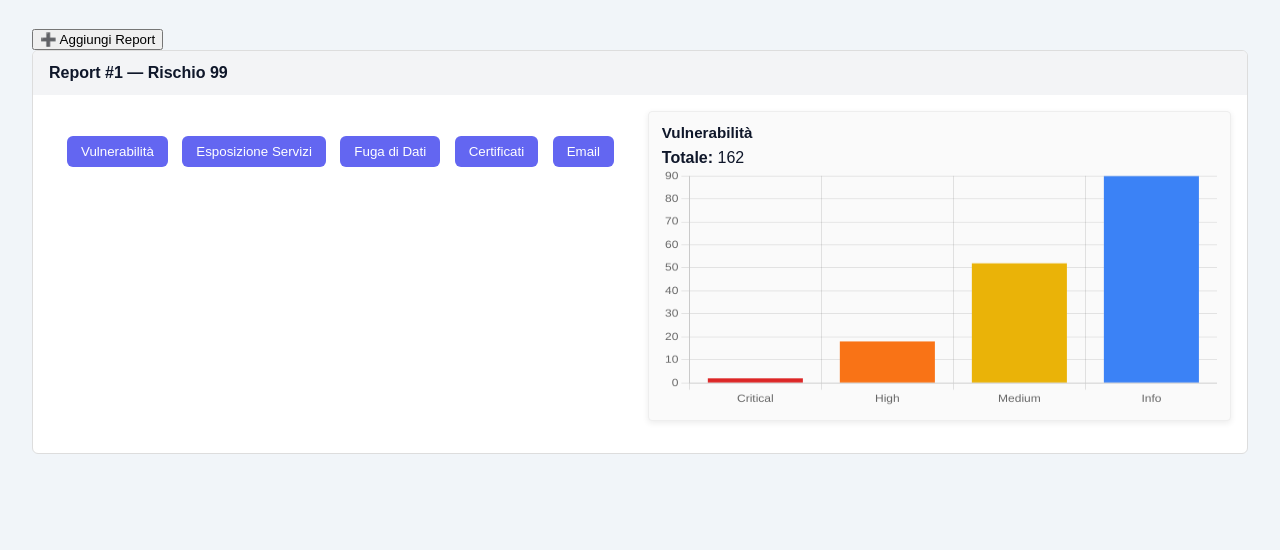
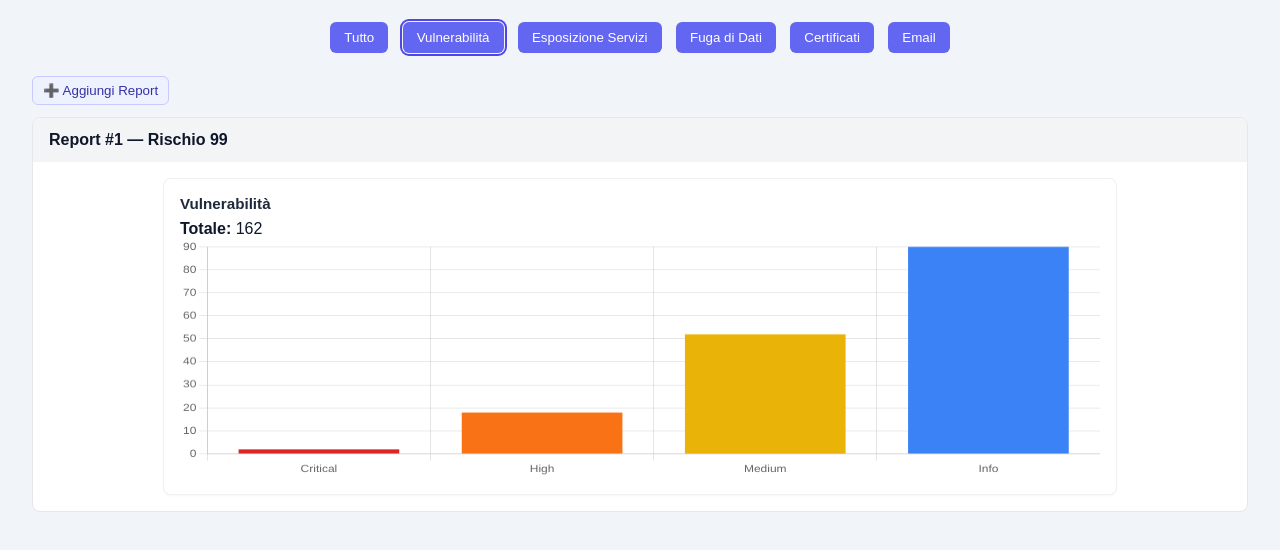
Before and after one commit to LorenzoSuppa00/Task_Colloquio, a website: page public/index.html in a window 1280 px wide. Both pictures are taken after a click on the button "Vulnerabilità". Shown: the part 84-634 px from the top of the page. Drawn offline with nearby package versions, Linux system fonts and the light colour scheme.

Commit message:
Fix Vari

```diff
--- a/public/index.html
+++ b/public/index.html
@@ -10,6 +10,16 @@
 <body>
   <h1>Security Report Dashboard</h1>
 
+  <!-- FILTRI GLOBALI (una sola volta) -->
+  <div class="filters" id="globalFilters">
+    <button data-section="tutto" class="active">Tutto</button>
+    <button data-section="vulnerabilita">Vulnerabilità</button>
+    <button data-section="servizi">Esposizione Servizi</button>
+    <button data-section="dati">Fuga di Dati</button>
+    <button data-section="certificati">Certificati</button>
+    <button data-section="email">Email</button>
+  </div>
+
   <div class="controls">
     <button id="inviaBtn">➕ Aggiungi Report</button>
   </div>
--- a/public/script.js
+++ b/public/script.js
@@ -1,6 +1,26 @@
 const accordion = document.getElementById("accordion");
+
+// --- Stato filtro globale ---
+let activeFilter = "tutto"; // "tutto" | "vulnerabilita" | "servizi" | "dati" | "certificati" | "email"
+
 document.addEventListener("DOMContentLoaded", () => {
   document.getElementById("inviaBtn").addEventListener("click", inviaReport);
+
+  // Wiring barra filtri globale
+  const gf = document.getElementById("globalFilters");
+  if (gf) {
+    gf.addEventListener("click", (e) => {
+      const btn = e.target.closest("button[data-section]");
+      if (!btn) return;
+      activeFilter = btn.dataset.section;
+
+      // Aggiorna stato attivo UI
+      gf.querySelectorAll("button").forEach(b => b.classList.toggle("active", b === btn));
+
+      // Applica a tutte le card
+      applyGlobalFilter();
+    });
+  }
 });
 
 const toNum = (v) => {
@@ -22,6 +42,38 @@ function normalizePorts(n_port) {
   return { labels, values };
 }
 
+// Applica il filtro globale a TUTTE le card
+function applyGlobalFilter() {
+  document.querySelectorAll(".accordion-card").forEach(applyFilterToCard);
+}
+
+function updateLayoutClass(body) {
+  const visible = [...body.querySelectorAll(".section")]
+    .filter(sec => sec.style.display !== "none").length;
+
+  body.classList.remove("one-visible", "two-visible");
+  if (visible === 1) body.classList.add("one-visible");
+  if (visible === 2) body.classList.add("two-visible");
+}
+
+
+// Applica il filtro globale ad una singola card
+function applyFilterToCard(card) {
+  const body = card.querySelector(".accordion-body");
+  const sections = body.querySelectorAll(".section");
+
+  if (activeFilter === "tutto") {
+    sections.forEach(sec => (sec.style.display = "block"));
+  } else {
+    sections.forEach(sec => {
+      sec.style.display = sec.classList.contains(activeFilter) ? "block" : "none";
+    });
+  }
+
+  updateLayoutClass(body);
+}
+
+
 function renderReport(data, idx) {
   const result =
     data && data.results && data.results[0] ? data.results[0] : null;
@@ -36,14 +88,6 @@ function renderReport(data, idx) {
       <h3>Report #${idx + 1} — Rischio ${result.risk_score ?? "—"}</h3>
     </div>
     <div id="${collapseId}" class="accordion-body">
-
-      <div class="filters">
-        <button data-section="vulnerabilita">Vulnerabilità</button>
-        <button data-section="servizi">Esposizione Servizi</button>
-        <button data-section="dati">Fuga di Dati</button>
-        <button data-section="certificati">Certificati</button>
-        <button data-section="email">Email</button>
-      </div>
 
       <div class="card section vulnerabilita">
         <h4>Vulnerabilità</h4>
@@ -110,16 +154,6 @@ function renderReport(data, idx) {
     body.classList.toggle("open");
   });
 
-  // filtri locali
-  card.querySelectorAll(".filters button").forEach((btn) => {
-    btn.addEventListener("click", () => {
-      const section = btn.getAttribute("data-section");
-      card.querySelectorAll(".section").forEach((sec) => {
-        sec.style.display = sec.classList.contains(section) ? "block" : "none";
-      });
-    });
-  });
-
   // --- GRAFICI ---
   const risk = toNum(result.risk_score);
   new Chart(document.getElementById(`riskChart-${idx}`), {
@@ -130,7 +164,12 @@ function renderReport(data, idx) {
         { data: [risk, 100 - risk], backgroundColor: ["#ef4444", "#22c55e"] },
       ],
     },
-    options: { plugins: { legend: { position: "bottom" } }, cutout: "60%" },
+    options: {
+      plugins: { legend: { position: "bottom" } },
+      cutout: "60%",
+      responsive: true,
+      maintainAspectRatio: false,
+    },
   });
 
   let total = result?.n_vulns?.total;
@@ -163,6 +202,8 @@ function renderReport(data, idx) {
     options: {
       plugins: { legend: { display: false } },
       scales: { y: { beginAtZero: true } },
+      responsive: true,
+      maintainAspectRatio: false,
     },
   });
 
@@ -182,8 +223,13 @@ function renderReport(data, idx) {
     options: {
       plugins: { legend: { display: false } },
       scales: { y: { beginAtZero: true } },
+      responsive: true,
+      maintainAspectRatio: false,
     },
   });
+
+  // Applica subito il filtro globale corrente a questa card appena creata
+  applyFilterToCard(card);
 }
 
 async function boot() {
@@ -192,6 +238,7 @@ async function boot() {
     if (!res.ok) throw new Error("HTTP " + res.status);
     const data = await res.json();
     renderReport(data, 0); // carica sempre il primo report da JSON
+    document.querySelector(".accordion-body")?.classList.add("open");
   } catch (e) {
     accordion.innerHTML = `<p class="error">Errore nel caricamento: ${e.message}</p>`;
   }
--- a/public/styles.css
+++ b/public/styles.css
@@ -1,3 +1,4 @@
+/* ====== Base ====== */
 body {
   font-family: Arial, sans-serif;
   margin: 2rem;
@@ -10,7 +11,7 @@ h1 {
   font-size: 2rem;
   font-weight: 700;
   color: #0f172a;
-  margin-bottom: 2rem;
+  margin-bottom: 1.25rem;
   position: relative;
 }
 h1::after {
@@ -23,58 +24,24 @@ h1::after {
   border-radius: 2px;
 }
 
-.card {
-  background: white;
-  border-radius: 8px;
-  padding: 1rem 1.5rem;
-  margin-bottom: 1.5rem;
-  box-shadow: 0 2px 6px rgba(0, 0, 0, 0.08);
+.label { font-weight: bold; }
+
+.error { color: #b91c1c; }
+
+/* ====== Toolbar azioni (Aggiungi Report) ====== */
+.controls { text-align: left; margin: 0 0 0.75rem; }
+.controls #inviaBtn {
+  padding: 6px 10px;
+  border: 1px solid #c7c9ff;
+  background: #eef2ff;
+  color: #3730a3;
+  border-radius: 6px;
+  cursor: pointer;
 }
+.controls #inviaBtn:hover { background: #e0e7ff; }
 
-.label {
-  font-weight: bold;
-}
-
-.grid {
-  display: grid;
-  grid-template-columns: repeat(auto-fit, minmax(350px, 1fr));
-  gap: 1.5rem;
-}
-
-.chart-card {
-  background: white;
-  border-radius: 8px;
-  padding: 1rem;
-  box-shadow: 0 2px 6px rgba(0, 0, 0, 0.08);
-  display: flex;
-  flex-direction: column;
-  align-items: center;
-}
-.chart-card h2 {
-  font-size: 1rem;
-  margin-bottom: 0.5rem;
-}
-
-.summary h3 {
-  margin-top: 1rem;
-  margin-bottom: 0.4rem;
-  color: #1e293b;
-  font-size: 1.05rem;
-}
-
-.summary p {
-  margin: 0.2rem 0;
-  line-height: 1.4;
-}
-
-.error {
-  color: #b91c1c;
-}
-
-.filters {
-  text-align: center;
-  margin: 20px 0;
-}
+/* ====== Filtri globali ====== */
+.filters { text-align: center; margin: 14px 0 18px; }
 .filters button {
   margin: 5px;
   padding: 8px 14px;
@@ -84,22 +51,112 @@ h1::after {
   border-radius: 6px;
   cursor: pointer;
 }
-.filters button:hover {
-  background: #4f46e5;
+.filters button:hover { background: #4f46e5; }
+.filters button.active {
+  outline: 2px solid #4f46e5;
+  outline-offset: 1px;
 }
 
+/* ====== Accordion Reports ====== */
+.accordion-card {
+  border: 1px solid #e5e7eb;
+  border-radius: 8px;
+  margin-bottom: 1rem;
+  background: #fff;
+  overflow: hidden;
+}
+.accordion-header {
+  padding: 0.8rem 1rem;
+  background: #f3f4f6;
+  cursor: pointer;
+  user-select: none;
+}
+.accordion-header h3 {
+  margin: 0;
+  font-size: 1rem;
+  font-weight: 600;
+  color: #0f172a;
+}
+
+/* Corpo chiuso/aperto */
+.accordion-body { display: none; padding: 1rem; }
+.accordion-body.open {
+  display: grid;
+  grid-template-columns: repeat(auto-fit, minmax(320px, 1fr));
+  gap: 16px;
+  align-items: start;
+}
+
+/* 1 sola sezione visibile: centrata e con max-width */
+.accordion-body.open.one-visible { grid-template-columns: 1fr; }
+.accordion-body.open.one-visible .section {
+  max-width: 920px;
+  justify-self: center;
+}
+
+/* 2 sezioni visibili: due colonne, centrate */
+.accordion-body.open.two-visible {
+  grid-template-columns: repeat(2, minmax(340px, 1fr));
+  justify-items: center;
+}
+.accordion-body.open.two-visible .section {
+  width: 100%;
+  max-width: 720px;
+}
+
+/* ====== Card interne (sezioni) ====== */
+.card,
+.section {
+  border: 1px solid #eef0f3;
+  border-radius: 8px;
+  padding: 1rem;
+  background: #ffffff;
+  box-shadow: 0 1px 2px rgba(0,0,0,0.04);
+}
+.card h4,
+.section h4 {
+  margin: 0 0 0.5rem;
+  font-size: 0.95rem;
+  color: #1e293b;
+}
+
+/* ====== Canvas (grafici) ====== */
+.section canvas,
+.card canvas {
+  width: 100% !important;
+  height: 240px !important; /* 220–260 ok */
+}
+.section.email canvas { height: 220px !important; }
+
+/* ====== (Opzionali, se li usi altrove) ====== */
+.grid {
+  display: grid;
+  grid-template-columns: repeat(auto-fit, minmax(350px, 1fr));
+  gap: 1.5rem;
+}
+.chart-card {
+  background: white;
+  border-radius: 8px;
+  padding: 1rem;
+  box-shadow: 0 2px 6px rgba(0, 0, 0, 0.08);
+  display: flex;
+  flex-direction: column;
+  align-items: center;
+  height: 300px;
+}
+.chart-card h2 { font-size: 1rem; margin-bottom: 0.5rem; }
+.summary h3 { margin: 1rem 0 0.4rem; color: #1e293b; font-size: 1.05rem; }
+.summary p { margin: 0.2rem 0; line-height: 1.4; }
+
+/* ====== Modal (se presente) ====== */
 .modal {
   display: none;
   position: fixed;
   z-index: 1000;
-  left: 0;
-  top: 0;
-  width: 100%;
-  height: 100%;
+  inset: 0;
   overflow: auto;
   background-color: rgba(0,0,0,0.6);
 }
-
 .modal-content {
   background: #fff;
   margin: 10% auto;
@@ -109,71 +166,39 @@ h1::after {
   max-width: 600px;
   box-shadow: 0 5px 15px rgba(0,0,0,0.3);
 }
-
 .close {
   float: right;
   font-size: 24px;
   font-weight: bold;
   cursor: pointer;
 }
-.close:hover {
-  color: red;
+.close:hover { color: red; }
+
+/* Grid base */
+.accordion-body {
+  display: grid;
+  grid-template-columns: repeat(auto-fit, minmax(320px, 1fr));
+  gap: 16px;
+  align-items: stretch; /* i contenuti allungano bene */
 }
 
-/* Accordion Reports */
-/* Accordion */
-.accordion-card {
-  border: 1px solid #ddd;
-  border-radius: 6px;
-  margin-bottom: 1rem;
-  background: #fff;
-  overflow: hidden;
+/* Quando resta solo 1 sezione → centrata e larga */
+.accordion-body.one-visible {
+  grid-template-columns: 1fr;
+  justify-items: center; /* forza centratura */
+}
+.accordion-body.one-visible .section {
+  width: 100%;
+  max-width: 960px; /* così occupa quasi tutto lo spazio */
 }
 
-.accordion-header {
-  padding: 0.8rem 1rem;
-  background: #f3f4f6;
-  cursor: pointer;
-  user-select: none;
+/* Quando restano 2 sezioni → divise bene a metà */
+.accordion-body.two-visible {
+  grid-template-columns: 1fr 1fr;
+  gap: 24px;
+  justify-items: center;
 }
-
-.accordion-header h3 {
-  margin: 0;
-  font-size: 1rem;
+.accordion-body.two-visible .section {
+  width: 100%;
+  max-width: 720px;
 }
-
-.accordion-body {
-  display: none;
-  padding: 1rem;
-}
-
-.accordion-body.open {
-  display: block;
-}
-
-/* Card interne */
-.card {
-  border: 1px solid #eee;
-  border-radius: 4px;
-  padding: 0.8rem;
-  margin-bottom: 1rem;
-  background: #fafafa;
-}
-
-.card h4 {
-  margin: 0 0 0.5rem;
-  font-size: 0.95rem;
-}
-
-/* Griglia per grafici */
-.accordion-body {
-  display: grid;
-  grid-template-columns: repeat(auto-fit, minmax(280px, 1fr));
-  gap: 1rem;
-}
-
-/* Canvas (grafici) */
-canvas {
-  max-width: 100%;
-  height: 240px !important; /* altezza fissa compatta */
-}
```
